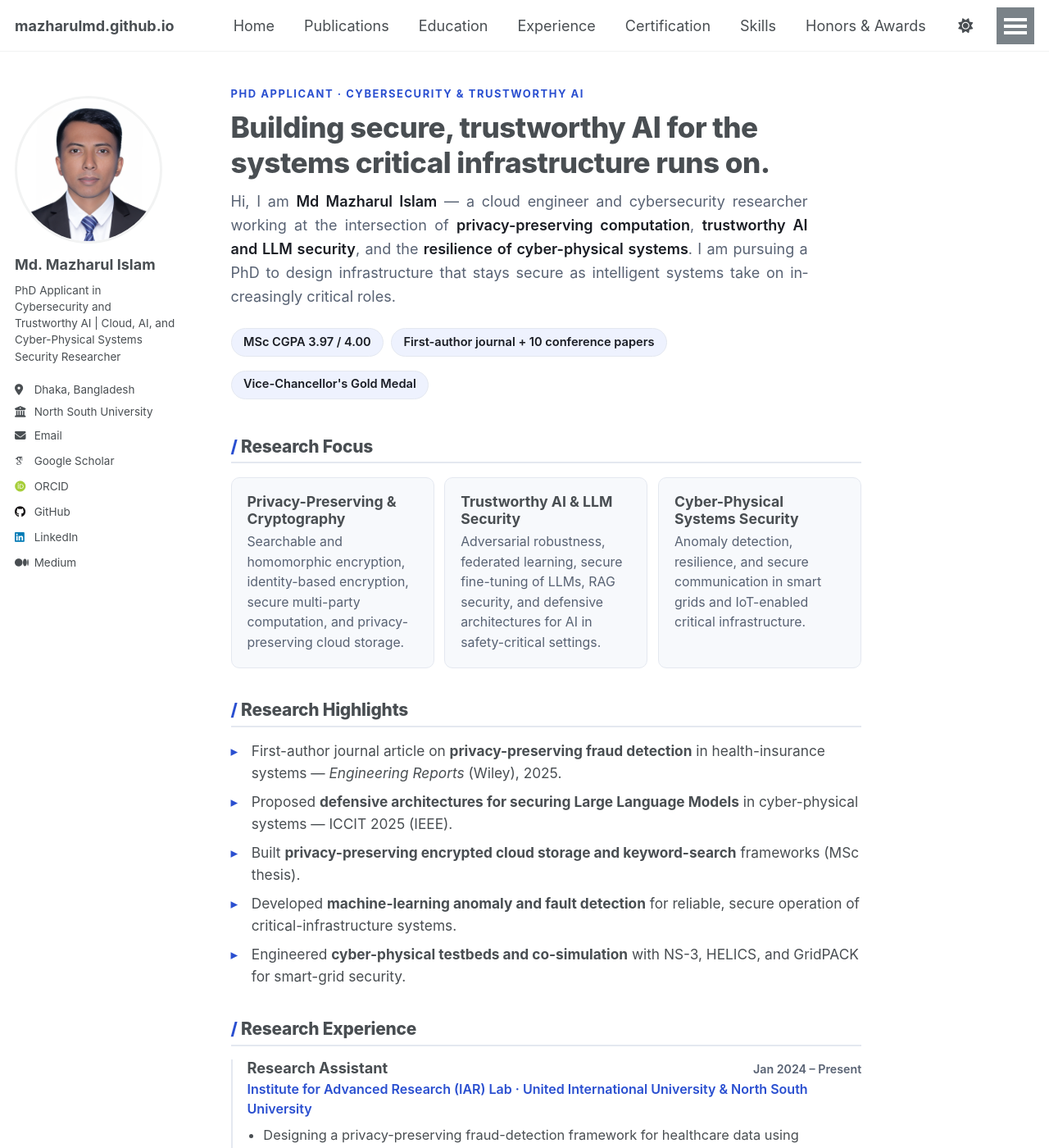
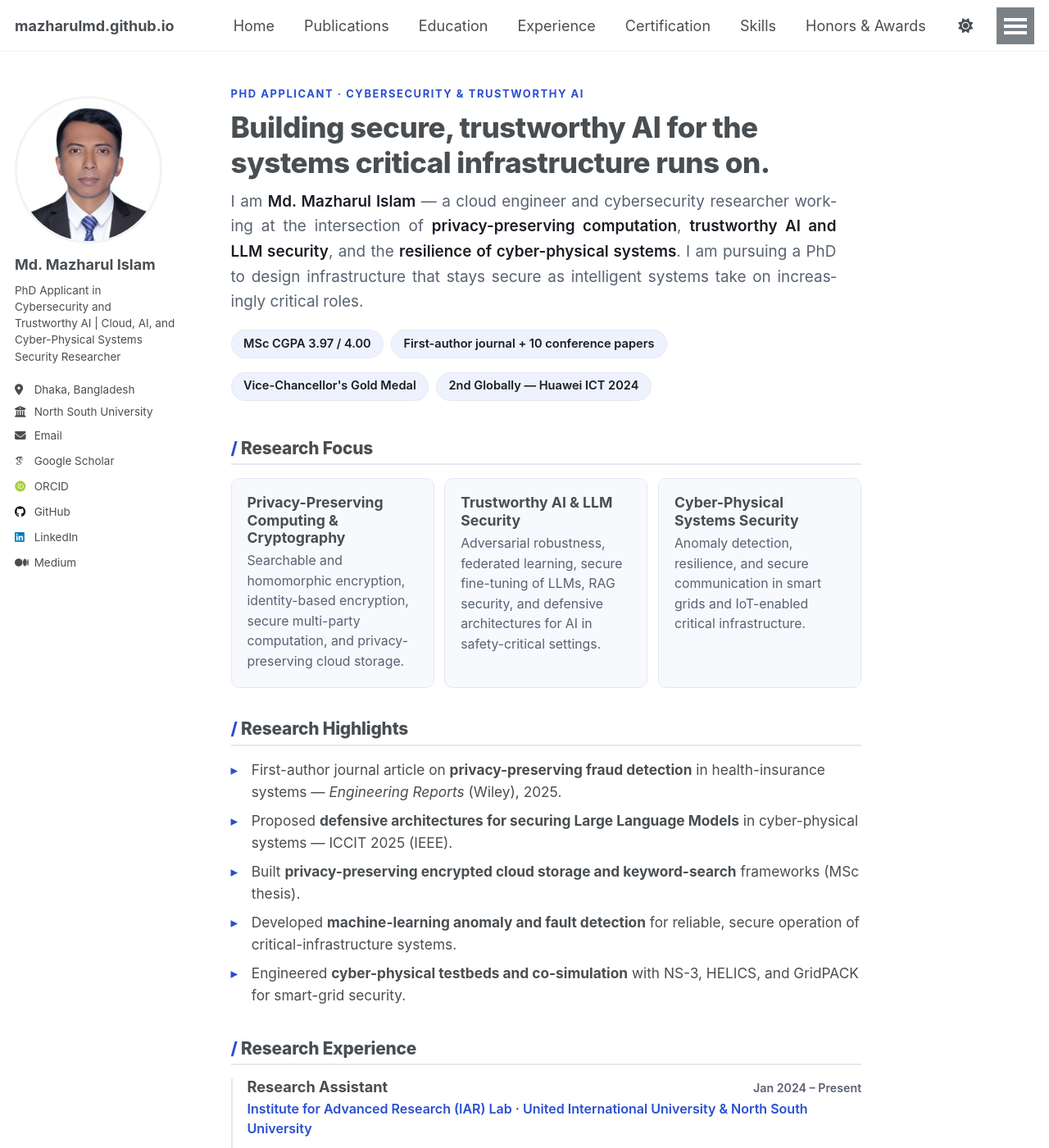
Before and after one commit to mazharulmd/mazharulmd.github.io, a Jekyll site: the page built from _pages/about.md, in a window 1280 px wide and 1400 px high. Shown: the whole window at 82% size. Built offline with Jekyll 4.4.1, drawn with Linux system fonts in a browser that asks for light colours; some web fonts are replaced; a script that is not in the unit is left out.

Commit message:
update about.md

```diff
--- a/_pages/about.md
+++ b/_pages/about.md
@@ -12,9 +12,8 @@ html[data-theme="dark"] .hx{ --hx-accent:#90a4ff; --hx-soft:#1b2233; --hx-card:#
 .hx{ color:inherit; }
 .hx-eyebrow{ display:inline-block; font-size:.72rem; font-weight:700; letter-spacing:.12em; text-transform:uppercase; color:var(--hx-accent); margin-bottom:.45rem; }
 .hx-hero h1{ font-size:1.95rem; line-height:1.22; font-weight:800; letter-spacing:-.015em; margin:.1rem 0 .6rem; }
-.hx-lead{ font-size:1.05rem; line-height:1.62; color:var(--hx-muted); margin:0 0 1rem; max-width:62ch; text-align:justify; hyphens:auto; }
+.hx .hx-lead{ font-size:1.05rem; line-height:1.62; color:var(--hx-muted); margin:0 0 1rem; max-width:62ch; text-align:justify !important; hyphens:auto; }
 .hx-lead b{ color:var(--hx-ink); font-weight:600; }
-
 .hx-stats{ display:flex; flex-wrap:wrap; gap:.5rem; margin:.2rem 0 .2rem; padding:0; list-style:none; }
 .hx-stats li{ font-size:.81rem; font-weight:600; color:var(--hx-ink); background:var(--hx-soft); border:1px solid var(--hx-border); border-radius:999px; padding:.32rem .8rem; }
 .hx h2.hx-h2{ font-size:1.16rem; font-weight:800; letter-spacing:-.01em; margin:2.1rem 0 .9rem; padding-bottom:.35rem; border-bottom:2px solid var(--hx-border); }
@@ -47,18 +46,19 @@ html[data-theme="dark"] .hx{ --hx-accent:#90a4ff; --hx-soft:#1b2233; --hx-card:#
 <div class="hx-hero">
   <span class="hx-eyebrow">PhD Applicant &middot; Cybersecurity &amp; Trustworthy AI</span>
   <h1>Building secure, trustworthy AI for the systems critical infrastructure runs on.</h1>
-  <p class="hx-lead">Hi, I am <b>Md Mazharul Islam</b> &mdash; a cloud engineer and cybersecurity researcher working at the intersection of <b>privacy-preserving computation</b>, <b>trustworthy AI and LLM security</b>, and the <b>resilience of cyber-physical systems</b>. I am pursuing a PhD to design infrastructure that stays secure as intelligent systems take on increasingly critical roles.</p>
+  <p class="hx-lead">I am <b>Md. Mazharul Islam</b> &mdash; a cloud engineer and cybersecurity researcher working at the intersection of <b>privacy-preserving computation</b>, <b>trustworthy AI and LLM security</b>, and the <b>resilience of cyber-physical systems</b>. I am pursuing a PhD to design infrastructure that stays secure as intelligent systems take on increasingly critical roles.</p>
   <ul class="hx-stats">
     <li>MSc CGPA 3.97 / 4.00</li>
     <li>First-author journal + 10 conference papers</li>
     <li>Vice-Chancellor's Gold Medal</li>
+    <li>2nd Globally &mdash; Huawei ICT 2024</li>
   </ul>
 </div>
 
 <h2 class="hx-h2"><span class="m">/</span> Research Focus</h2>
 <div class="hx-cards">
   <div class="hx-card">
-    <h3>Privacy-Preserving &amp; Cryptography</h3>
+    <h3>Privacy-Preserving Computing &amp; Cryptography</h3>
     <p>Searchable and homomorphic encryption, identity-based encryption, secure multi-party computation, and privacy-preserving cloud storage.</p>
   </div>
   <div class="hx-card">
```
